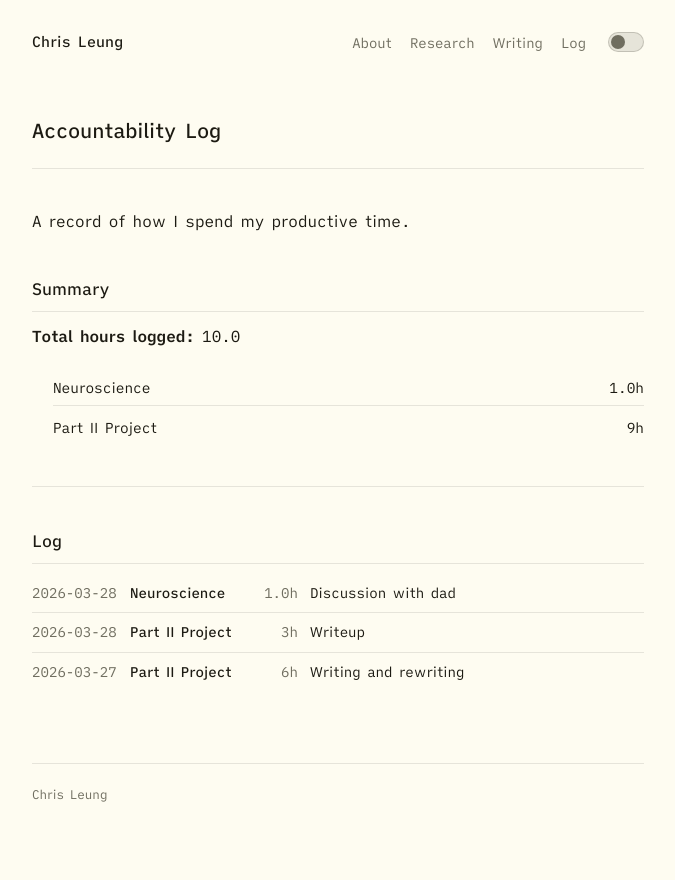
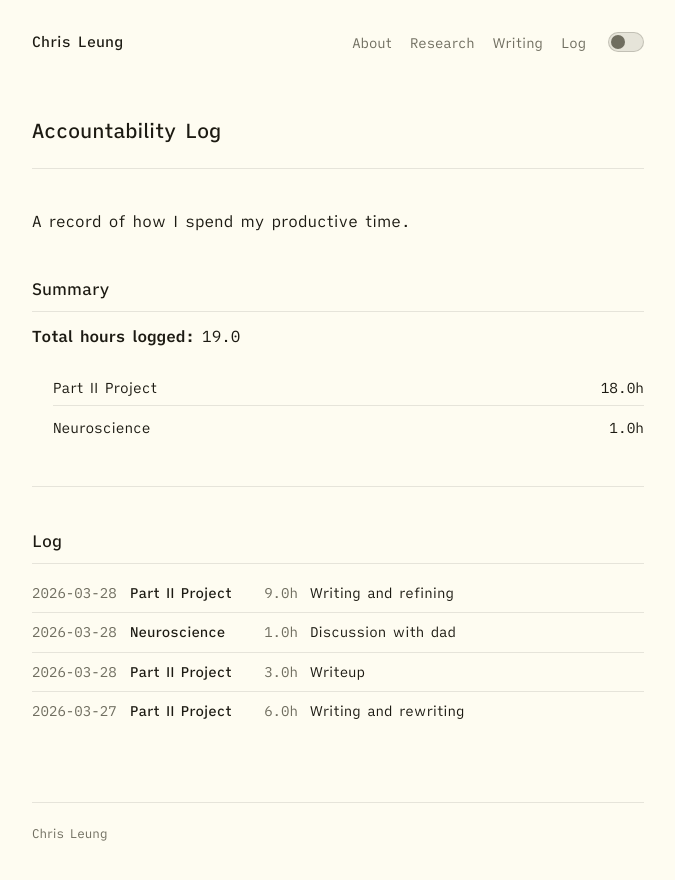
Before and after one commit to leungchristopher/leungchristopher.github.io, a Jekyll site: the page built from _pages/accountability.md, in a window 1280 px wide. Shown: the top 880 px of the page, without its empty margins (302-977 px from the left). Built offline with Jekyll 4.4.1, drawn with Linux system fonts in a browser that asks for light colours.

Commit message:
Update accountability.yml

```diff
--- a/_data/accountability.yml
+++ b/_data/accountability.yml
@@ -1,13 +1,17 @@
 entries:
+  - date: "2026-03-28"
+    project: "Part II Project"
+    hours: 9.0
+    description: "Writing and refining"
   - date: "2026-03-28"
     project: "Neuroscience"
     hours: 1.0
     description: "Discussion with dad"
   - date: "2026-03-28"
     project: "Part II Project"
-    hours: 3
+    hours: 3.0
     description: "Writeup"
   - date: "2026-03-27"
     project: "Part II Project"
-    hours: 6
+    hours: 6.0
     description: "Writing and rewriting"
```
